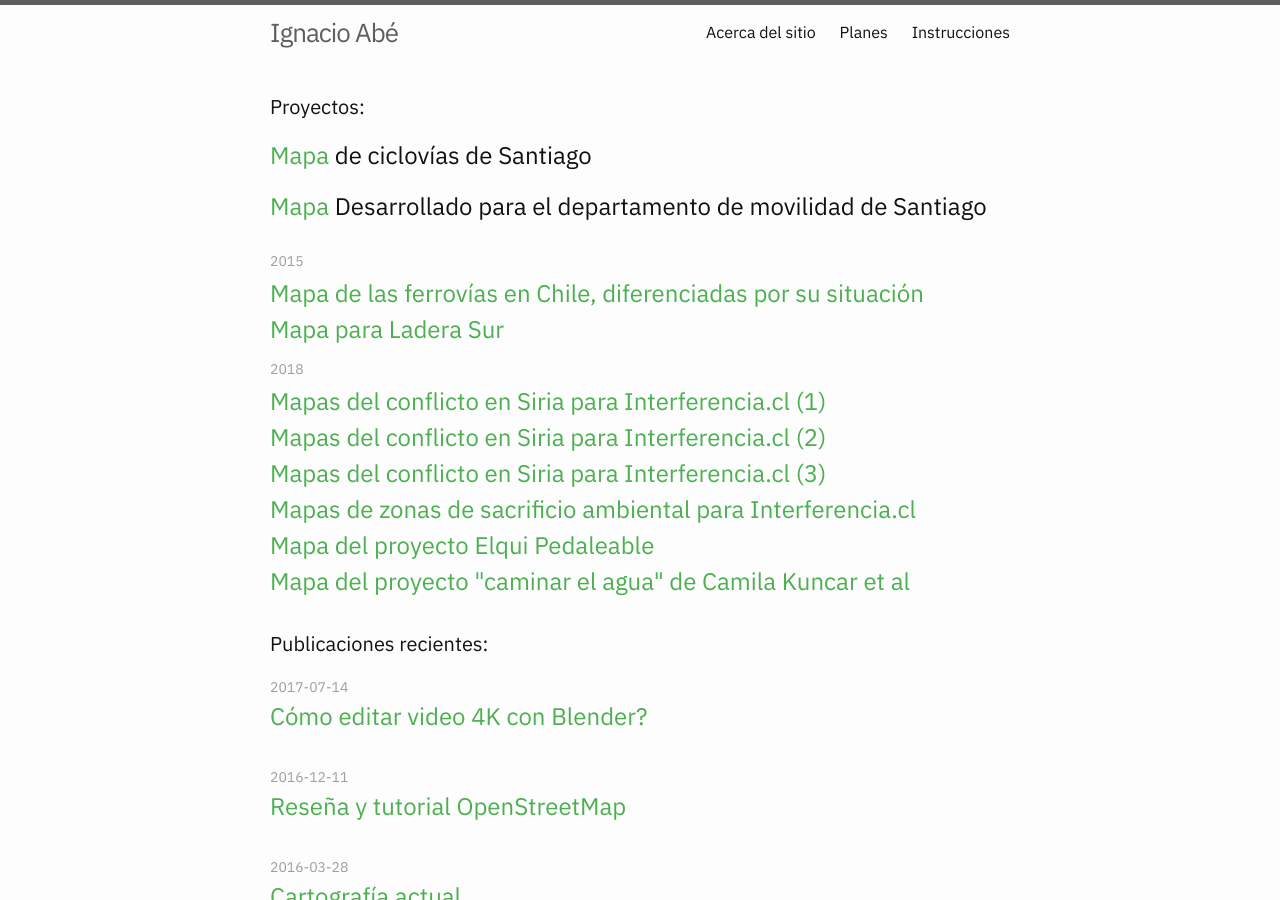
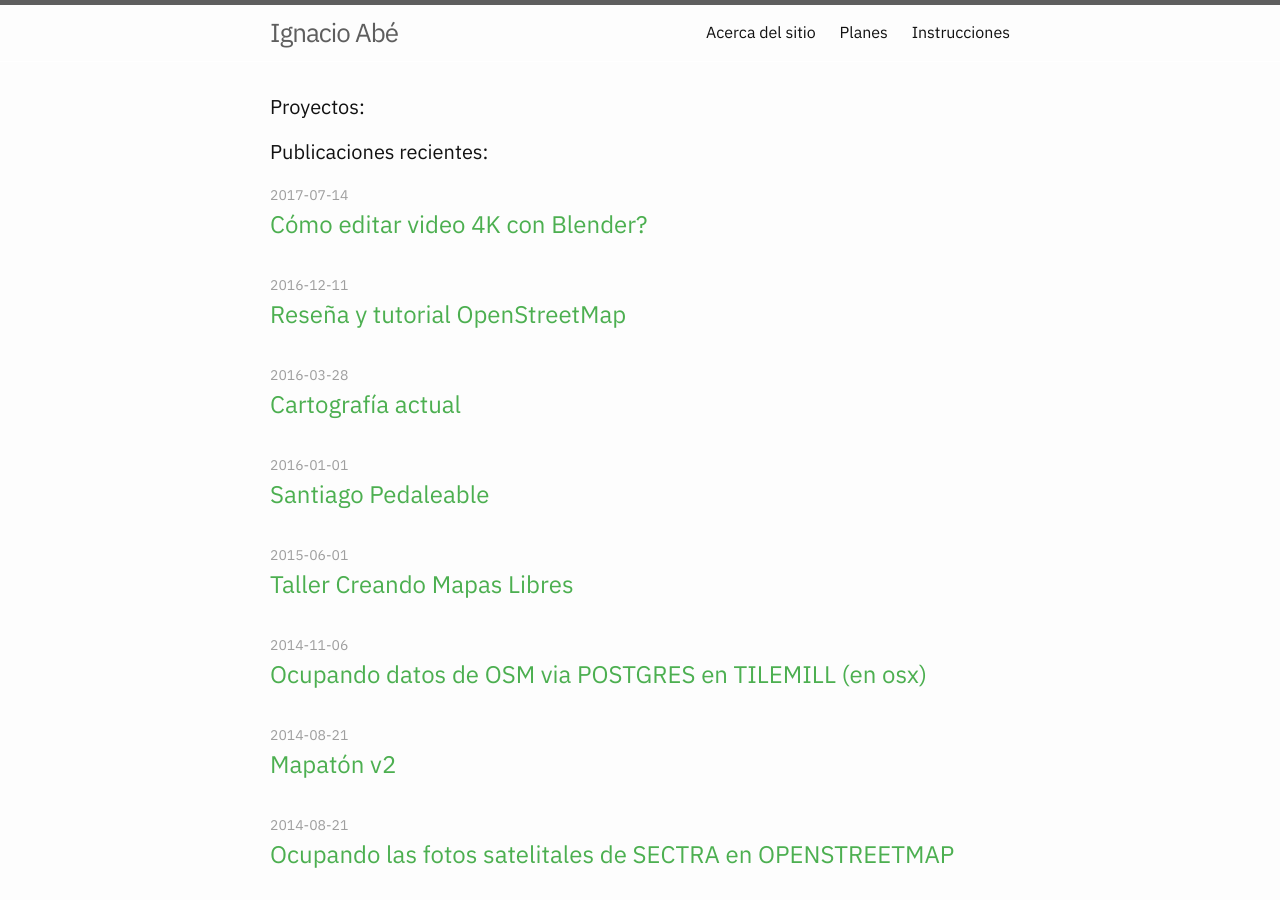
Before and after one commit to ignacioabe/ignacioabe.github.io, a Jekyll site: the page built from index.md, in a window 1280 px wide and 900 px high. Built offline with Jekyll 4.4.1, drawn with Linux system fonts in a browser that asks for light colours.

Commit message:
comenta la parte de los mapas

```diff
--- a/_layouts/home.html
+++ b/_layouts/home.html
@@ -6,7 +6,7 @@ layout: default
 
     <h1 class="page-heading">Proyectos:</h1>
 
-    <ul class="post-list">
+    <!-- <ul class="post-list">
         <li>
             <h2>
 
@@ -32,7 +32,7 @@ layout: default
                     et al</a>
             </h2>
         </li>
-    </ul>
+    </ul> -->
 
     <!-- loop para mostrar las publicaciones con categoría "proyecto"
     <ul class="post-list">
```
